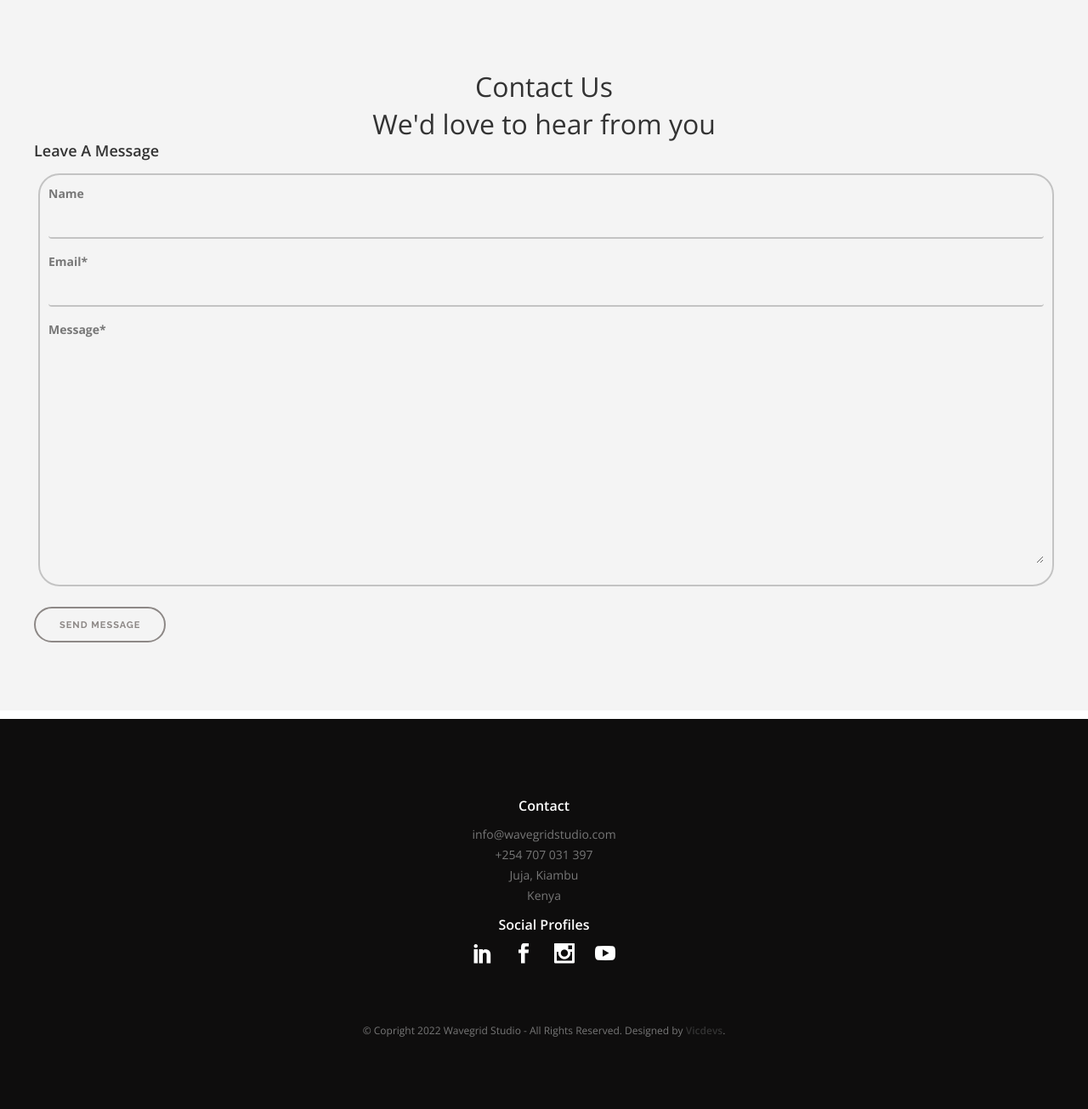
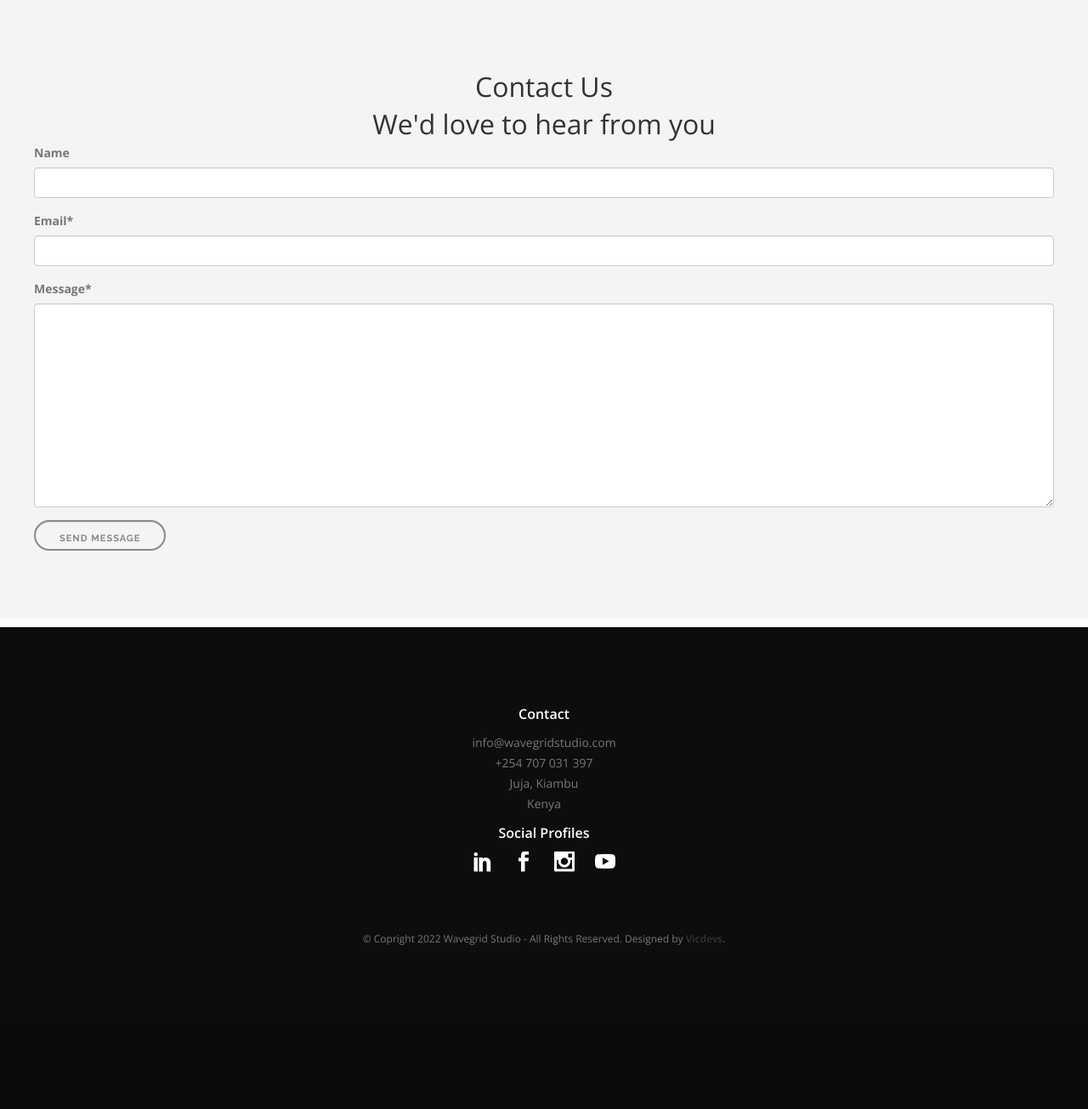
Before and after one commit to Madaraka02/wavestudio, a Django app: page /contact-us/ in a window 1280 px wide. Shown: the part 122-1427 px from the top of the page at 85% size. After the commit the page ends 1234 px from the top, so only its background shows below. Run offline with Django 4.2, Linux system fonts and the light colour scheme; parts of the project's set-up code (start-up, migrations or seed data) failed here and were passed over; some libraries are stand-ins or nearby versions.

Commit message:
added contact form

```diff
--- a/archs/views.py
+++ b/archs/views.py
@@ -1,4 +1,4 @@
-from django.shortcuts import render
+from django.shortcuts import render, redirect
 from django.shortcuts import get_object_or_404
 from .models import *
 from .forms import *
@@ -28,6 +28,8 @@ def contact(request):
         form = ContactForm(request.POST, request.FILES)
         if form.is_valid():
             form.save()
+            return redirect('contact')
+        return redirect('home')
     context ={
         "form": form
     }
--- a/templates/contact.html
+++ b/templates/contact.html
@@ -100,18 +100,39 @@
 
 
 						<div class="col">
-							<h5>Leave A Message</h5>
 							<div class="form-wrapper clearfix">
-								<form  method="post" enctype="multipart/form-data" class="form-contact email-form">
+								<form action="" method="post" enctype="multipart/form-data">
 									{% csrf_token %}
+									<div class="inputs-wrapper">
+										{{ form|crispy }}
+									</div>
+									<input type="submit" class="form-control submit-btn" value="Send Message">
+
+
+								  <!-- <div class="col-lg-6 col-12">
+									<input type="text" class="form-control" name="name" placeholder="Your Name" id="name">
+								  </div>
+								  <div class="col-lg-6 col-12">
+									<input type="email" class="form-control" name="email" placeholder="Email" id="email">
+								  </div>
+								  <div class="col-12">
+									<textarea name="message" rows="6" class="form-control" id="message" placeholder="Message"></textarea>
+								  </div> -->
+
+								  <!-- <div class="ml-lg-auto col-lg-5 col-12">
+									<input type="submit" class="form-control submit-btn" value="Send Message">
+								  </div> -->
+							  </form>
+								<!-- <form  method="post" enctype="multipart/form-data" class="form-contact email-form">
+
 									<div class="inputs-wrapper form-group">
 
-										{{ form|crispy }}
+
 										</div>
 										<div class="form-actions">
 											<input type="submit" class="send-form" value="Send Message">
 											</div>
-								</form>
+								</form> -->
 							</div>
 						</div>
 					</div>
```
Also changed, not shown: db.sqlite3.
